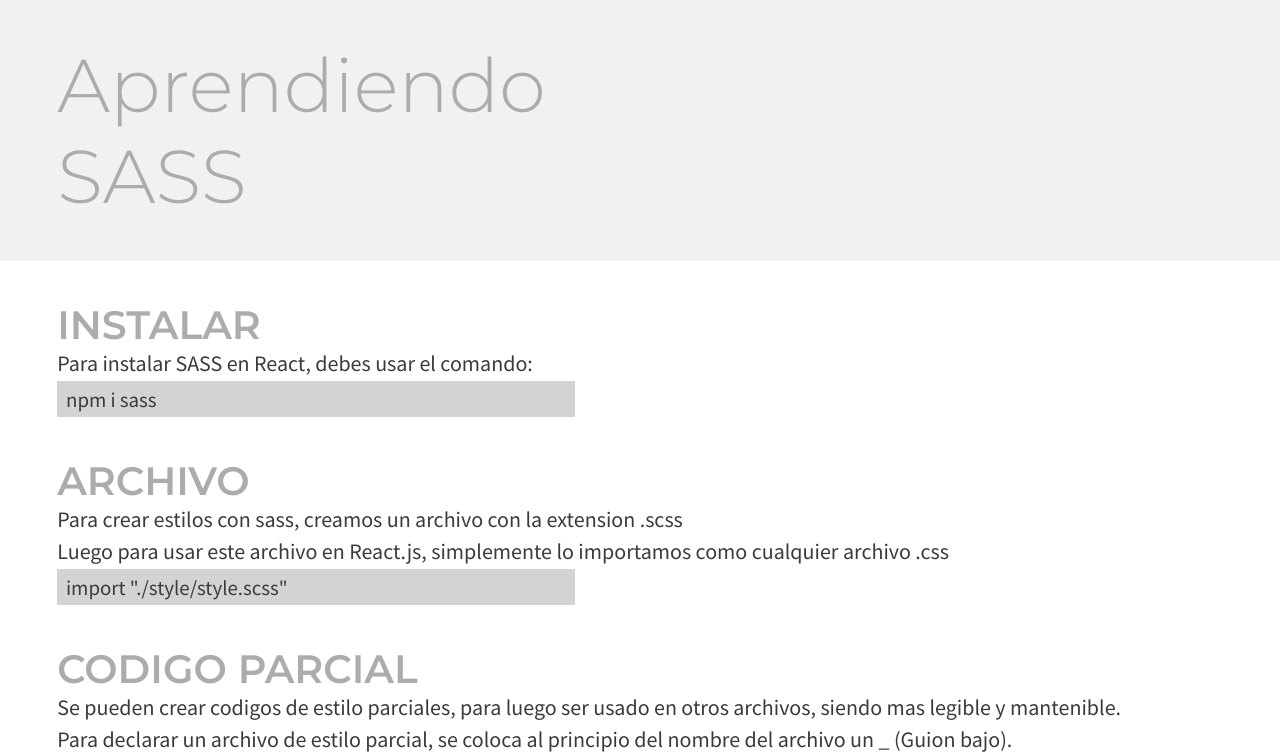
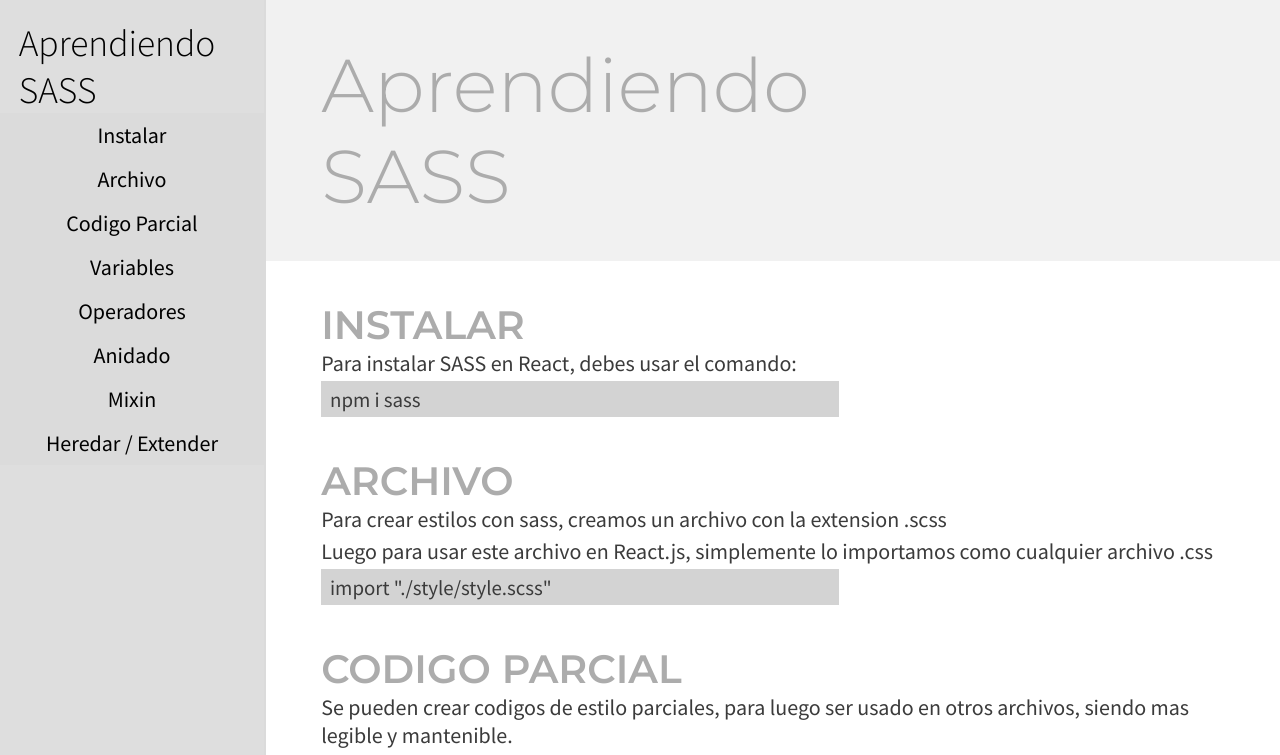
Before and after one commit to Cito2310/learn-sass-react, a React (Vite) app: page / in a window 1280 px wide. Shown: the top 755 px of the page. Built offline with nearby package versions, Linux system fonts and the light colour scheme.

Commit message:
Added sidebar scheme

```diff
--- a/src/App.jsx
+++ b/src/App.jsx
@@ -1,4 +1,5 @@
 import { Section } from "./components/Section"
+import { SideBar } from "./components/SideBar"
 
 import "./config.scss"
 import "./style/title-section.scss"
@@ -6,10 +7,12 @@
 export const App = () => {
     return (
         <>
+            <SideBar />
+
+            <div className="content">
                 <div className="title-section">
                     <h1>Aprendiendo<br/>SASS</h1>
                 </div>
-
                 <Section
                     title="INSTALAR"
                     text={[
@@ -109,6 +112,8 @@
                         [ "code" , "}" ],
                     ]}
                 />
+            </div>
+
         </>
 
     )
--- a/src/_variables.scss
+++ b/src/_variables.scss
@@ -5,4 +5,11 @@
 $background-secondary-color: rgb(241, 241, 241);
 $background-code-color:      rgb(211, 211, 211);
 
-$border-left-margin:    2.6rem
+// SIDEBAR VARIABLES
+$background-sidebar-color:   rgb(219, 219, 219);
+$background-sidebar-color-hover:   rgb(187, 187, 187);
+$background-sidebar-color-active:   rgb(145, 145, 145);
+$border-left-margin:    2.6rem;
+
+
+$side-bar-size: 12rem
--- /dev/null
+++ b/src/components/SideBar.jsx
@@ -0,0 +1,18 @@
+import "../style/side-bar.scss"
+
+export const SideBar = () => {
+  return (
+    <div className="side-bar">
+        <h3>Aprendiendo SASS</h3>
+
+        <button>Instalar</button>
+        <button>Archivo</button>
+        <button>Codigo Parcial</button>
+        <button>Variables</button>
+        <button>Operadores</button>
+        <button>Anidado</button>
+        <button>Mixin</button>
+        <button>Heredar / Extender</button>
+    </div>
+  )
+}
--- a/src/config.scss
+++ b/src/config.scss
@@ -4,7 +4,7 @@
 @import url('https://fonts.googleapis.com/css2?family=Poppins:wght@100;200;300;400;500;600;700;800;900&display=swap');
 @import url('https://fonts.googleapis.com/css2?family=Source+Sans+Pro:wght@200;300;400;600;700;900&display=swap');
 
-html, body h1, h2, p, code {all: unset}
+html, body h1, h2, h3, p, code, button {all: unset}
 
 html, body, #root {
     cursor: default;
@@ -13,3 +13,8 @@
     font-size: 22px;
     margin: 0;
 }
+
+#root {
+    display: flex;
+    flex-direction: row;
+}
--- a/src/style/section.scss
+++ b/src/style/section.scss
@@ -1,4 +1,9 @@
 @use "../variables";
+
+.content {
+    margin-left: variables.$side-bar-size;
+}
+
 
 .section {
     margin: 1.8rem variables.$border-left-margin;
--- /dev/null
+++ b/src/style/side-bar.scss
@@ -0,0 +1,37 @@
+@use "../variables";
+
+@mixin transition-background-color ($var: black) {
+    background-color: $var;
+    transition: background-color 0.4s;
+}
+
+.side-bar {
+    display: flex;
+    background-color: rgba(variables.$background-sidebar-color, .90);
+    border-right: 2px variables.$background-sidebar-color solid;
+    flex-direction: column;
+    height: 100%;
+    position: fixed;
+    width: variables.$side-bar-size;
+
+    h3 {
+        margin: 0.5em 0.5em 0;
+        font-size: 1.7em;
+        font-weight: 300;
+    }
+
+    button {
+        height: 2em;
+        text-align: center;
+        @include transition-background-color(variables.$background-sidebar-color);
+
+        &:hover {
+            @include transition-background-color(variables.$background-sidebar-color-hover);
+            cursor: pointer;
+        }
+        &:active {
+            @include transition-background-color(variables.$background-sidebar-color-active);
+            cursor: pointer;
+        }
+    }
+}
```
Lines whose indentation alone changed are shown as unchanged.
